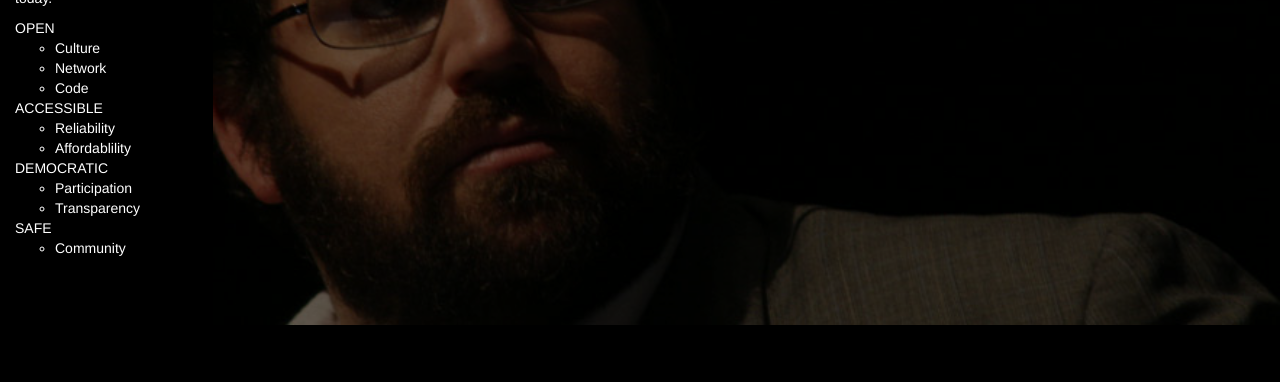
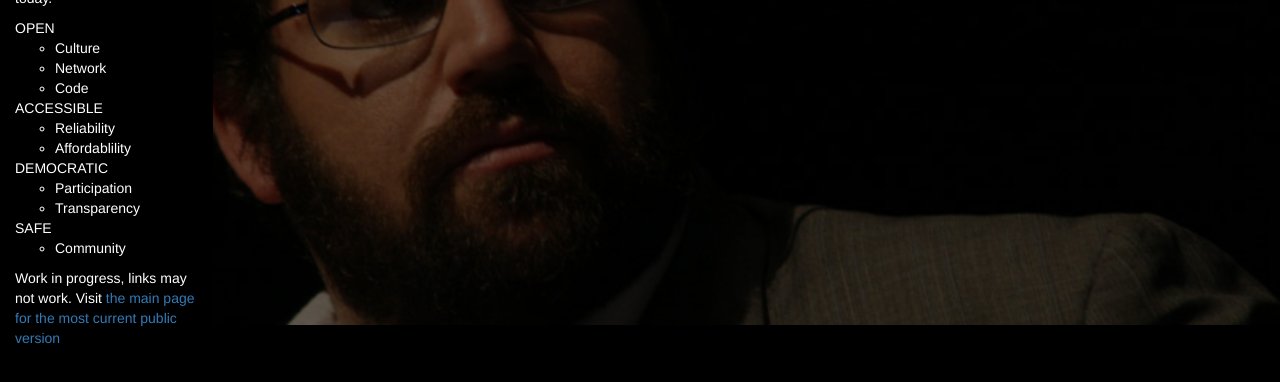
Before and after one commit to m4chinations/whatcanidofortheinternet, a plain HTML site: page v2/index.html in a window 1280 px wide. Shown: the part 280-662 px from the top of the page. Drawn offline with nearby package versions, Linux system fonts and the light colour scheme.

Commit message:
updated p

```diff
--- a/v2/index.html
+++ b/v2/index.html
@@ -39,6 +39,7 @@
                         </ul>
                     </li>
                 </ul>
+                <p>Work in progress, links may not work. Visit <a href="https://whatcanidofortheinternet.org/">the main page for the most current public version</a></p>
                 <ul class="list-unstyled list-inline center-block text-center footer">
                     <li>about</li><li>source</li><li>terms</li>
                 </ul>
```
